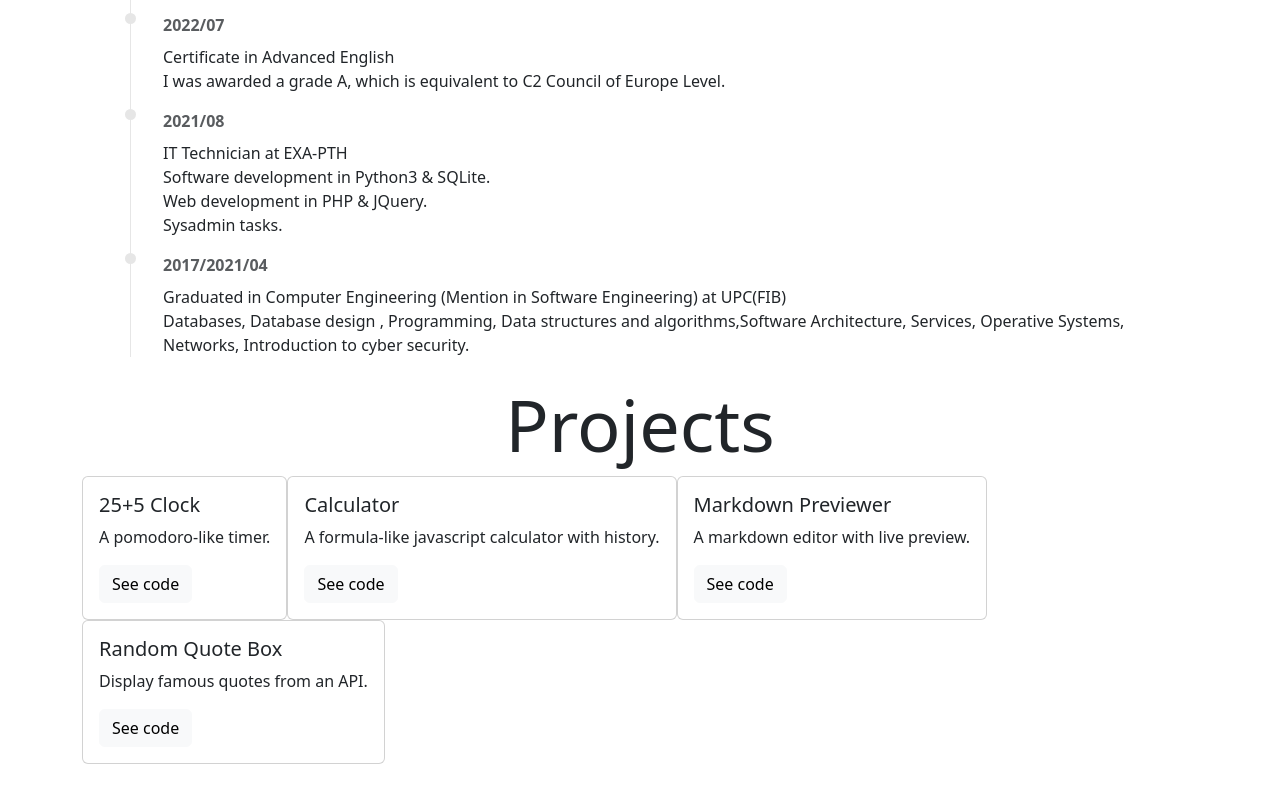
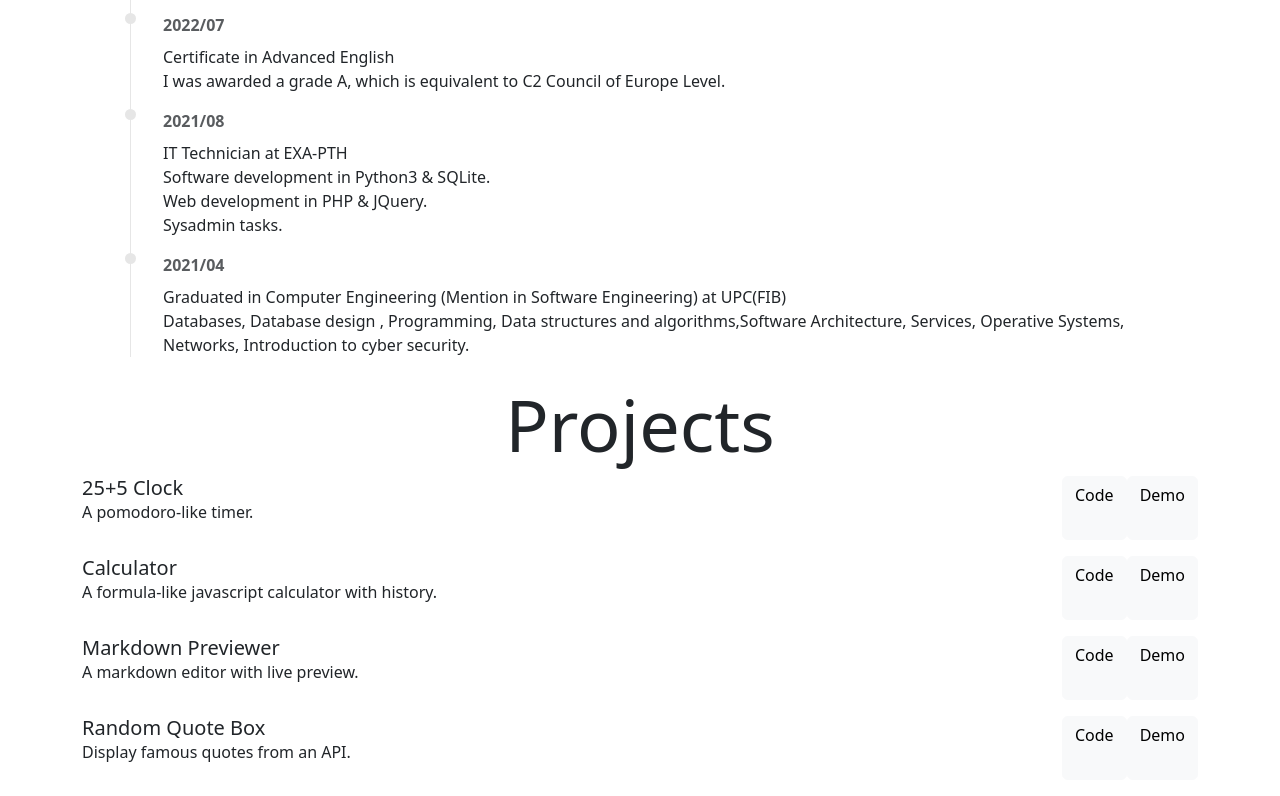
Before and after one commit to IsmaelDLG/ismaeldlg.github.io, a plain HTML site: page index.html in a window 1280 px wide. Shown: the part 942-1738 px from the top of the page. Before the commit the page ends 1706 px from the top, so only its background shows below. Drawn offline with nearby package versions, Linux system fonts and the light colour scheme.

Commit message:
projects initial version

```diff
--- a/css/custom.css
+++ b/css/custom.css
@@ -56,3 +56,11 @@ a:visited {
     width: 11px;
     content: "";
 }
+
+.same-width-row {
+    width: 100%;
+    margin-bottom: 1rem;
+    display: flex;
+    flex-flow: row nowrap;
+    justify-content: space-between;
+}
--- a/index.html
+++ b/index.html
@@ -123,7 +123,7 @@
           </div>
         </li>
         <li class="timeline-item">
-          <p class="text-muted mb-2 fw-bold date">2017/2021/04</p>
+          <p class="text-muted mb-2 fw-bold date">2021/04</p>
           <div class="title">Graduated in Computer Engineering (Mention in Software Engineering) at UPC(FIB)</div>
           <div class="descr">Databases, Database design , Programming, Data
             structures and
@@ -134,37 +134,50 @@
     </article>
   </section>
   <section id="projects" class="mt-4">
-    <article>
+    <article class="container-fluid px-sm-5">
       <h2 class="display-2 text-center">Projects</h2>
-      <div class="container d-flex flex-row flex-wrap">
-        <div class="card">
-          <div class="card-body">
+      <div class="container d-flex flex-column align-items-center">
+        <div class="same-width-row">
+          <span>
             <h5 class="card-title">25+5 Clock</h5>
-            <p class="card-text d-none d-sm-block">A pomodoro-like timer.</p>
-            <a target="_blank" href="https://codepen.io/ismaeldlg/pen/GRwLoYY" class="btn btn-light">See code</a>
-          </div>
+            <p class="d-block">A pomodoro-like timer.</p>
+          </span>
+          <span class="d-flex flex-column flex-sm-row">
+            <a target="_blank" href="https://codepen.io/ismaeldlg/pen/GRwLoYY" class="d-block btn btn-light">Code</a>
+            <a target="_blank" href="https://codepen.io/ismaeldlg/pen/GRwLoYY" class="d-block btn btn-light">Demo</a>
+          </span>
         </div>
-        <div class="card">
-          <div class="card-body">
+        <div class="same-width-row">
+          <span>
             <h5 class="card-title">Calculator</h5>
-            <p class="card-text d-none d-sm-block">A formula-like javascript calculator with history.</p>
-            <a target="_blank" href="https://codepen.io/ismaeldlg/pen/jOQvYPL" class="btn btn-light">See code</a>
-          </div>
+            <p class="d-block">A formula-like javascript calculator with history.</p>
+          </span>
+          <span class="d-flex flex-column flex-sm-row">
+            <a target="_blank" href="https://codepen.io/ismaeldlg/pen/jOQvYPL" class="d-block btn btn-light">Code</a>
+            <a target="_blank" href="https://codepen.io/ismaeldlg/pen/jOQvYPL" class="d-block btn btn-light">Demo</a>
+          </span>
         </div>
-        <div class="card">
-          <div class="card-body">
+        <div class="same-width-row">
+          <span>
             <h5 class="card-title">Markdown Previewer</h5>
-            <p class="card-text d-none d-sm-block">A markdown editor with live preview.</p>
-            <a target="_blank" href="https://codepen.io/ismaeldlg/pen/PodEVxa" class="btn btn-light">See code</a>
-          </div>
+            <p class="d-block">A markdown editor with live preview.</p>
+          </span>
+          <span class="d-flex flex-column flex-sm-row">
+            <a target="_blank" href="https://codepen.io/ismaeldlg/pen/PodEVxa" class="d-block btn btn-light">Code</a>
+            <a target="_blank" href="https://codepen.io/ismaeldlg/pen/PodEVxa" class="d-block btn btn-light">Demo</a>
+          </span>
         </div>
-        <div class="card">
-          <div class="card-body">
+        <div class="same-width-row">
+          <span>
             <h5 class="card-title d-sm-block">Random Quote Box</h5>
-            <p class="card-text d-none d-sm-block">Display famous quotes from an API.</p>
-            <a target="_blank" href="https://codepen.io/ismaeldlg/pen/GRXrBYX" class="btn btn-light">See code</a>
-          </div>
+            <p class="d-block">Display famous quotes from an API.</p>
+          </span>
+          <span class="d-flex flex-column flex-sm-row">
+            <a target="_blank" href="https://codepen.io/ismaeldlg/pen/GRXrBYX" class="d-block btn btn-light">Code</a>
+            <a target="_blank" href="https://codepen.io/ismaeldlg/pen/GRXrBYX" class="d-block btn btn-light">Demo</a>
+          </span>
         </div>
+      </div>
       </div>
     </article>
   </section>
```
